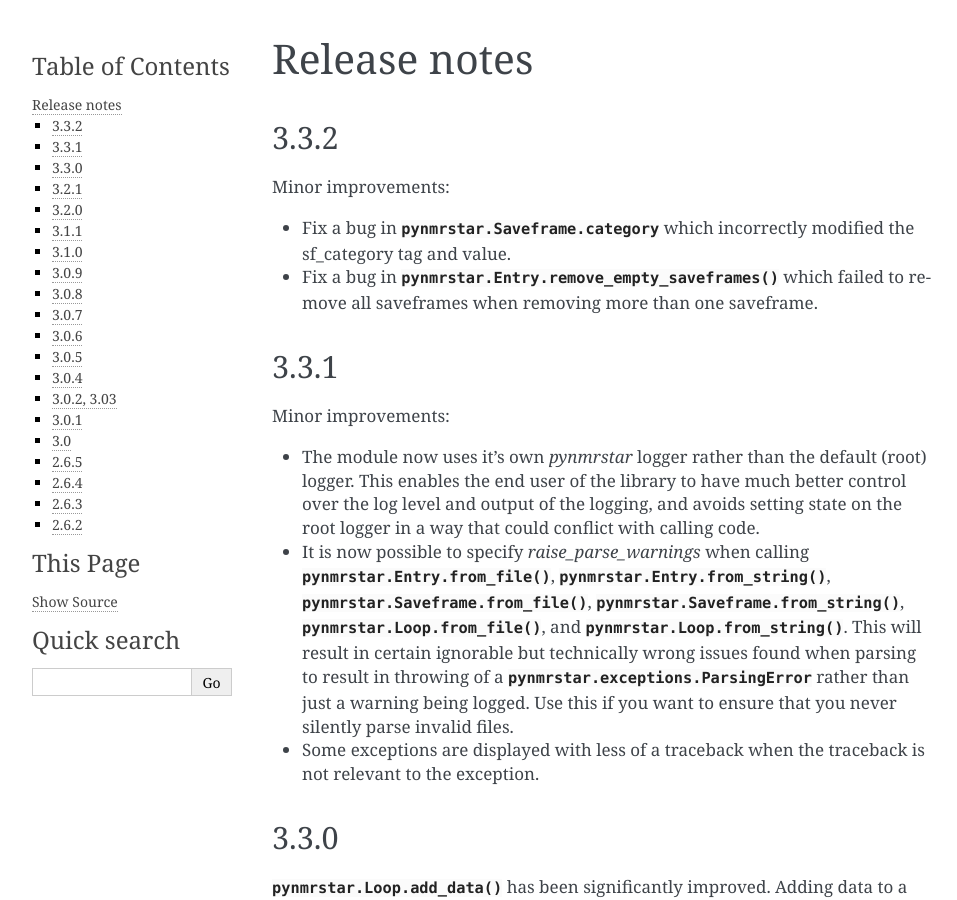
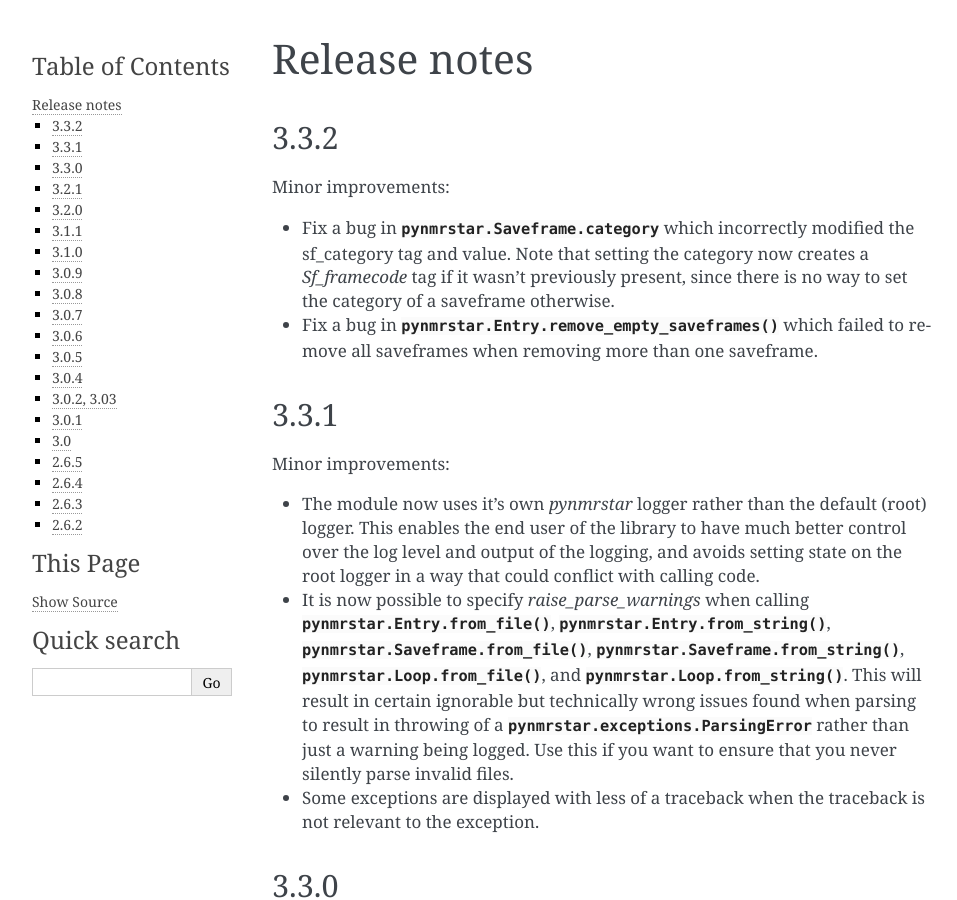
Before and after one commit to bmrb-io/PyNMRSTAR, a Sphinx documentation site: the page built from docs/release-notes.rst, in a window 1280 px wide and 900 px high. Shown: the whole window, without its empty margins (148-1105 px from the left). Built offline with Sphinx 7.4.7, drawn with Linux system fonts in a browser that asks for light colours; pages that are not in the unit, such as notebooks, are missing from menus; the version number could not be read and is left out.

Commit message:
Documentation update.

```diff
--- a/docs/release-notes.rst
+++ b/docs/release-notes.rst
@@ -6,7 +6,9 @@ Release notes
 
 Minor improvements:
 
-- Fix a bug in :py:attr:`pynmrstar.Saveframe.category` which incorrectly modified the sf_category tag and value.
+- Fix a bug in :py:attr:`pynmrstar.Saveframe.category` which incorrectly modified the sf_category tag and value. Note
+  that setting the category now creates a `Sf_framecode` tag if it wasn't previously present, since there is no way
+  to set the category of a saveframe otherwise.
 - Fix a bug in :py:meth:`pynmrstar.Entry.remove_empty_saveframes` which failed to remove all saveframes when
   removing more than one saveframe.
 
```
